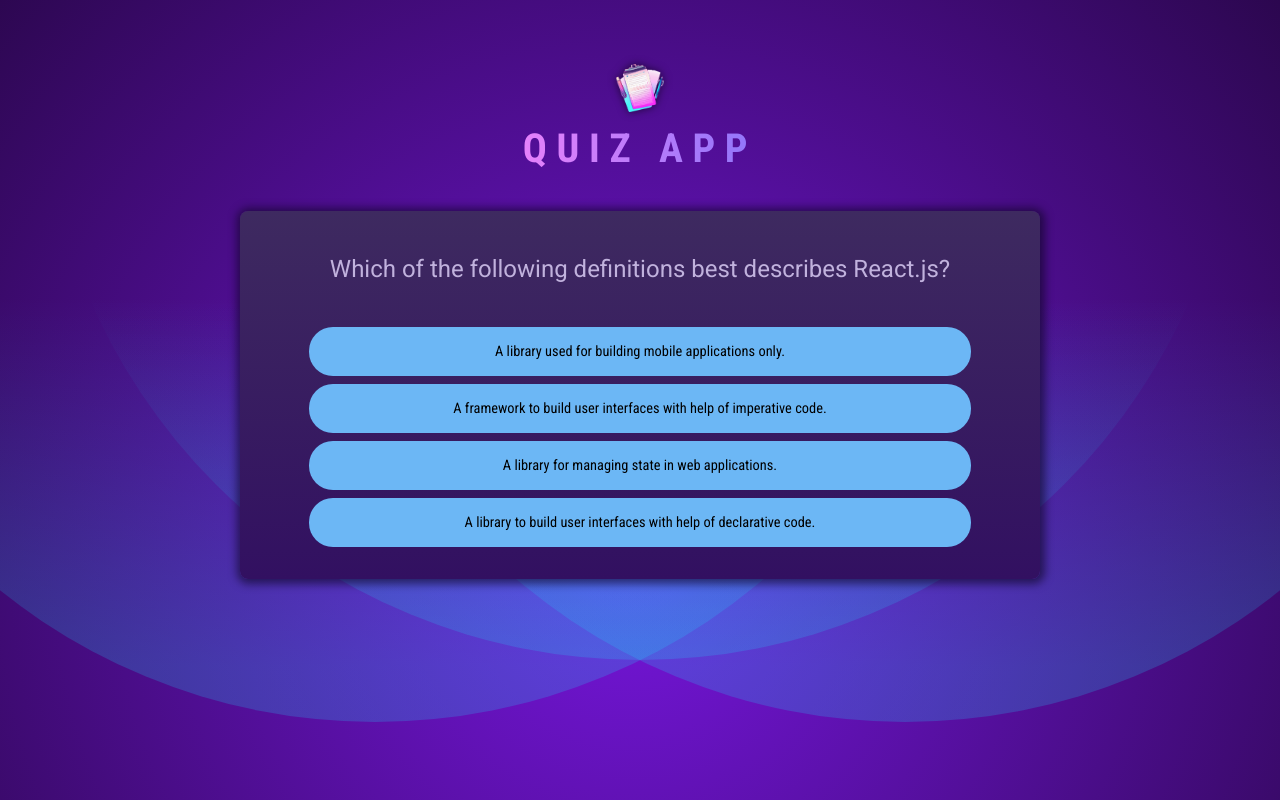
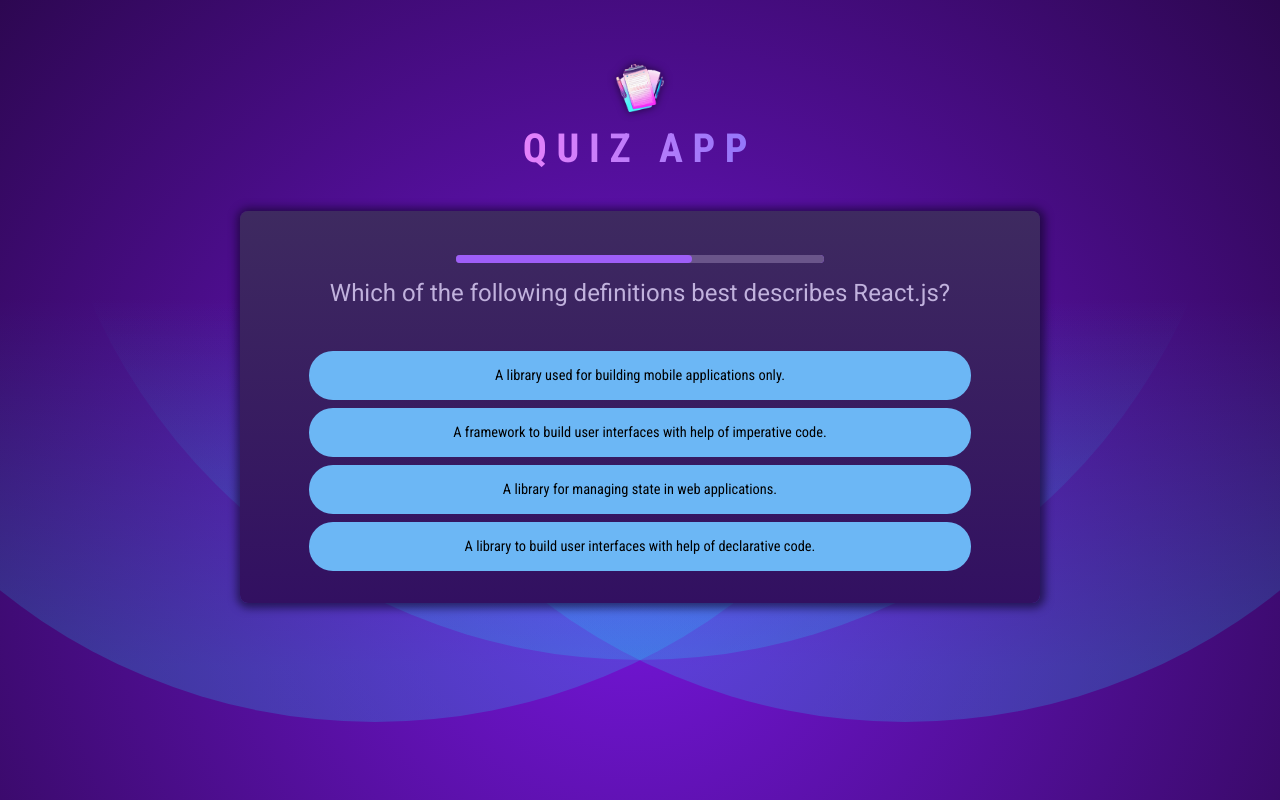
Before and after one commit to MohammedNasr51/Quiz-App, a React (Vite) app: page / in a window 1280 px wide. Built offline with nearby package versions, Linux system fonts and the light colour scheme.

Commit message:
initially starts the progressbar timer

```diff
--- /dev/null
+++ b/src/components/QuestionTimer.jsx
@@ -0,0 +1,22 @@
+import { useState, useEffect } from "react";
+export default function QuestionTimer({ timeOut, onTimeOut }) {
+  const [progressTimer, setProgressTimer] = useState(timeOut);
+
+  useEffect(() => {
+    const timer = setTimeout(onTimeOut, timeOut);
+    return () => {
+      clearTimeout(timer);
+    };
+  }, [onTimeOut, timeOut]);
+
+  useEffect(() => {
+    const interval = setInterval(() => {
+      console.log("Interval");
+      setProgressTimer((prevTime) => (prevTime -= 100));
+    }, 100);
+    return () => {
+      clearInterval(interval);
+    };
+  }, []);
+  return <progress id="question-time" value={progressTimer} max={timeOut} />;
+}
--- a/src/components/Quiz.jsx
+++ b/src/components/Quiz.jsx
@@ -1,34 +1,49 @@
-import { useState } from "react";
+import { useState, useCallback } from "react";
 import QUESTIONS from "../utils/questions.js";
 import quizCompletedImg from "../assets/quiz-complete.png";
+import QuestionTimer from "./QuestionTimer.jsx";
+const QUESTION_TIME_LIMIT = 15000;
+
 export default function Quiz() {
   const [userAnswers, setUserAnswers] = useState([]);
   const currentQuestion = userAnswers.length;
   const isQuizCompleted = currentQuestion === QUESTIONS.length;
 
+  const handleSelectAnswer = useCallback(function handleSelectAnswer(
+    newAnswer
+  ) {
+    setUserAnswers((prevAnswers) => [...prevAnswers, newAnswer]);
+  },
+  []);
+
+  const handleSkipAnswer = useCallback(() => {
+    handleSelectAnswer(null);
+  }, [handleSelectAnswer]);
+
   if (isQuizCompleted) {
     return (
       <div id="summary">
         <img src={quizCompletedImg} alt="Quiz Completed" />
-        <h2>Quize completed</h2>
+        <h2>Quiz completed</h2>
       </div>
     );
   }
 
-  const shuffeledQuestions = [...QUESTIONS[currentQuestion].answers];
-  shuffeledQuestions.sort(() => Math.random() - 0.5);
+  const shuffledQuestions = [...QUESTIONS[currentQuestion].answers];
+  shuffledQuestions.sort(() => Math.random() - 0.5);
 
-  const handleUserAnswers = (newAnswer) => {
-    setUserAnswers((prevAnswers) => [...prevAnswers, newAnswer]);
-  };
   return (
     <div id="quiz">
       <div id="question">
+        <QuestionTimer
+          timeOut={QUESTION_TIME_LIMIT}
+          onTimeOut={handleSkipAnswer}
+        />
         <h2>{QUESTIONS[currentQuestion].text}</h2>
         <ul id="answers">
-          {shuffeledQuestions.map((answer) => (
+          {shuffledQuestions.map((answer) => (
             <li key={answer} className="answer">
-              <button onClick={() => handleUserAnswers(answer)}>
+              <button onClick={() => handleSelectAnswer(answer)}>
                 {answer}
               </button>
             </li>
```
